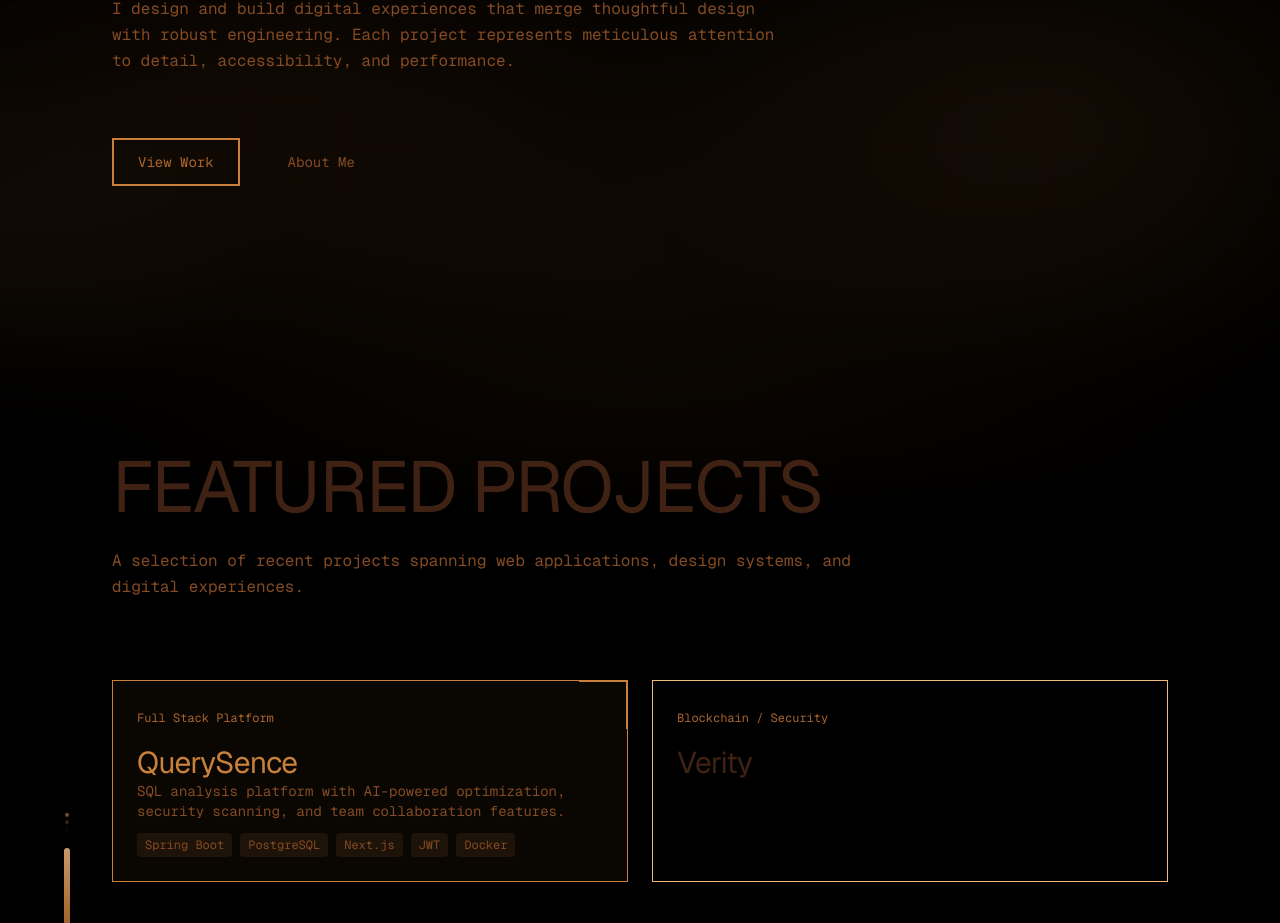
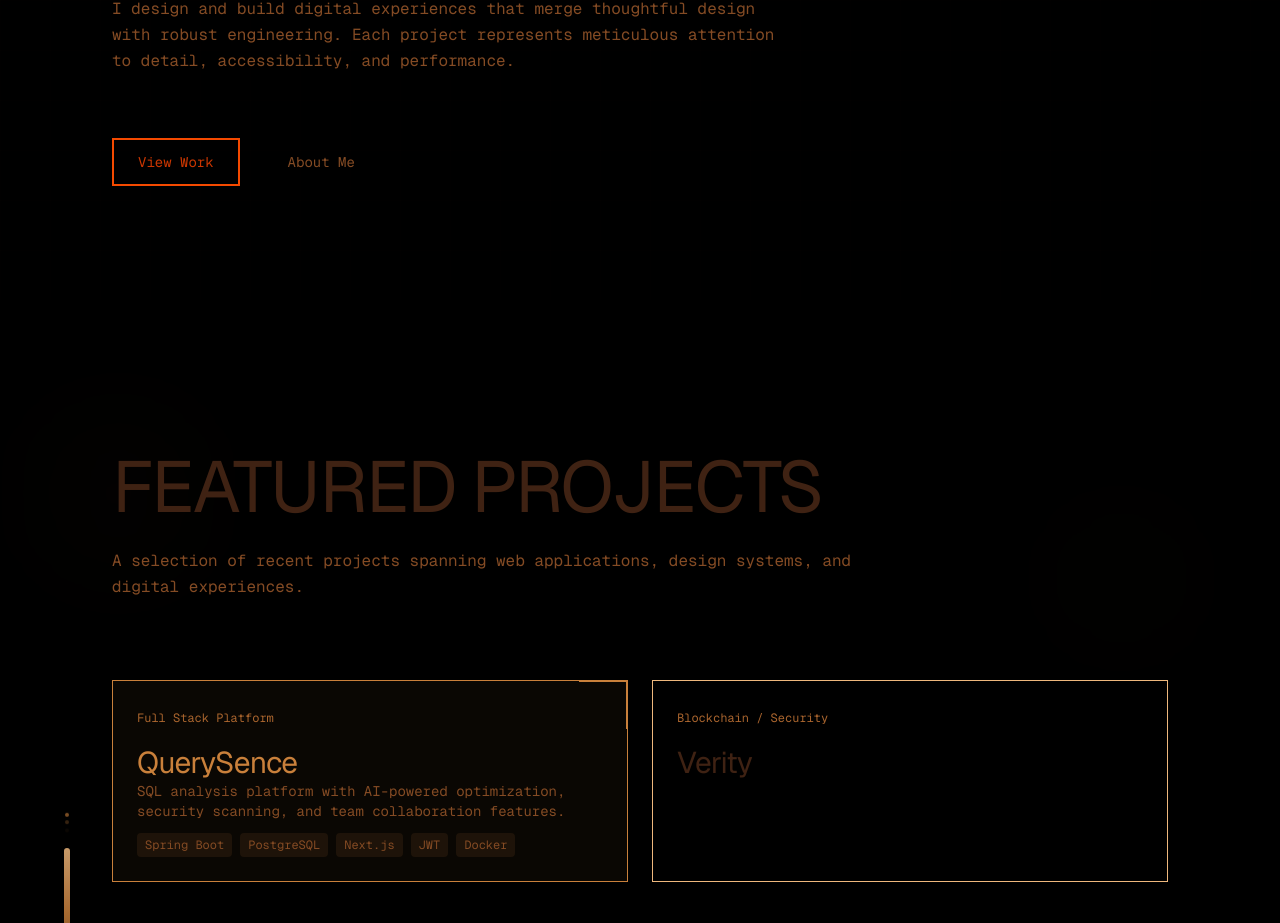
Before and after one commit to tahri-md/tahri-md.github.io, a Next.js app: page / in a window 1280 px wide. Shown: the part 500-1423 px from the top of the page. Built offline with nearby package versions, Linux system fonts and the light colour scheme.

Commit message:
Update portfolio: pure black background with warm orange/yellow theme

```diff
--- a/app/globals.css
+++ b/app/globals.css
@@ -21,57 +21,20 @@ html {
 }
 
 body {
-  @apply min-h-full overflow-x-hidden bg-black dark:bg-black text-caramel-900 dark:text-caramel-100;
+  @apply min-h-full overflow-x-hidden bg-black text-caramel-900 dark:text-caramel-100;
   position: relative;
   isolation: isolate;
 }
 
-.caramel-flow {
-  position: fixed;
-  inset: -20%;
-  z-index: 0;
-  pointer-events: none;
-  opacity: 0.4;
-  filter: blur(28px) saturate(120%);
-  background:
-    radial-gradient(45% 40% at 15% 20%, rgb(201 128 59 / 0.24), transparent 70%),
-    radial-gradient(42% 36% at 82% 24%, rgb(222 155 88 / 0.2), transparent 72%),
-    radial-gradient(50% 42% at 50% 82%, rgb(170 101 46 / 0.2), transparent 74%);
-  animation: caramel-drift 22s ease-in-out infinite alternate;
-}
-
-.caramel-flow::before,
-.caramel-flow::after {
-  content: "";
-  position: absolute;
-  inset: 0;
-  background-repeat: no-repeat;
-  mix-blend-mode: screen;
-}
-
-.caramel-flow::before {
-  background-image:
-    radial-gradient(38% 30% at 28% 68%, rgb(132 75 36 / 0.3), transparent 72%),
-    radial-gradient(34% 32% at 72% 66%, rgb(201 128 59 / 0.24), transparent 70%);
-  animation: caramel-swell 28s ease-in-out infinite;
-}
-
-.caramel-flow::after {
-  background-image:
-    radial-gradient(30% 28% at 52% 30%, rgb(238 184 125 / 0.2), transparent 68%),
-    radial-gradient(26% 24% at 12% 78%, rgb(222 155 88 / 0.18), transparent 70%);
-  animation: caramel-glide 18s ease-in-out infinite alternate;
-}
-
 @keyframes caramel-drift {
   0% {
-    transform: translate3d(-2%, -1.5%, 0) scale(1);
+    transform: translate3d(-3%, -2%, 0) scale(0.95);
   }
   50% {
-    transform: translate3d(1.2%, 1.6%, 0) scale(1.05);
+    transform: translate3d(1%, 1.5%, 0) scale(1.02);
   }
   100% {
-    transform: translate3d(2.2%, -1.2%, 0) scale(1.08);
+    transform: translate3d(3%, -2.5%, 0) scale(1);
   }
 }
 
@@ -79,22 +42,22 @@ body {
   0%,
   100% {
     transform: scale(1) rotate(0deg);
-    opacity: 0.75;
+    opacity: 0.5;
   }
   50% {
-    transform: scale(1.1) rotate(5deg);
-    opacity: 1;
+    transform: scale(1.08) rotate(3deg);
+    opacity: 0.7;
   }
 }
 
 @keyframes caramel-glide {
   0% {
-    transform: translate3d(-1.2%, 1.4%, 0);
-    opacity: 0.7;
+    transform: translate3d(-2%, 1.8%, 0);
+    opacity: 0.4;
   }
   100% {
-    transform: translate3d(1.8%, -1.6%, 0);
-    opacity: 1;
+    transform: translate3d(2%, -1.8%, 0);
+    opacity: 0.6;
   }
 }
 
--- a/app/layout.tsx
+++ b/app/layout.tsx
@@ -28,8 +28,7 @@ export default function RootLayout({
       className={`${geistSans.variable} ${geistMono.variable} h-full antialiased scroll-smooth`}
       suppressHydrationWarning
     >
-      <body className="min-h-full flex flex-col bg-black dark:bg-black text-caramel-900 dark:text-caramel-100">
-        <div className="caramel-flow" aria-hidden="true" />
+      <body className="min-h-full flex flex-col bg-black text-caramel-900 dark:text-caramel-100">
         <div className="relative z-10">
           {children}
         </div>
--- a/components/HeroSection.tsx
+++ b/components/HeroSection.tsx
@@ -32,8 +32,8 @@ export default function HeroSection() {
               href={button.href}
               className={`font-mono text-xs sm:text-sm px-4 sm:px-6 py-2 sm:py-3 transition-all duration-300 w-full sm:w-auto text-center sm:text-left ${
                 button.variant === "primary"
-                  ? "border-2 border-caramel-500 text-caramel-600 dark:text-caramel-300 hover:bg-caramel-500/10 dark:hover:bg-caramel-500/20"
-                  : "text-caramel-700 dark:text-caramel-300 hover:text-caramel-600 dark:hover:text-caramel-200"
+                  ? "border-2 border-orange-600 dark:border-orange-500 text-orange-700 dark:text-orange-400 hover:bg-orange-600/10 dark:hover:bg-orange-500/20"
+                  : "text-caramel-700 dark:text-caramel-300 hover:text-orange-600 dark:hover:text-orange-400"
               }`}
             >
               {button.label}
--- a/components/SkillsSection.tsx
+++ b/components/SkillsSection.tsx
@@ -110,7 +110,7 @@ export default function SkillsSection({
       <div
         className={cn(
           "absolute inset-0 rounded-full blur-lg opacity-0 transition-opacity duration-500 pointer-events-none",
-          "bg-linear-to-b from-caramel-300 via-caramel-500 to-caramel-700 dark:from-caramel-400 dark:via-caramel-600 dark:to-caramel-800",
+          "bg-linear-to-b from-orange-400 via-orange-500 to-orange-700 dark:from-orange-500 dark:via-orange-600 dark:to-orange-800",
           isOpen && "opacity-30"
         )}
       />
--- a/components/WorkSection.tsx
+++ b/components/WorkSection.tsx
@@ -1,7 +1,8 @@
 "use client"
 
 import { cn } from "@/utils/utils"
-import { useMemo, useState } from "react"
+import { useMemo, useState, useEffect, useRef } from "react"
+import { animateFloatingOrbs } from "@/lib/animations"
 
 interface Project {
   title: string
@@ -137,8 +138,8 @@ function WorkCard({ project, alwaysActive = false }: WorkCardProps) {
         project.span,
         isIncoming
           ? isActive || alwaysActive
-            ? "border-orange-500 dark:border-pink-400 shadow-lg shadow-orange-500/20 dark:shadow-pink-400/20"
-            : "border-orange-400/50 dark:border-pink-400/50"
+            ? "border-orange-600 dark:border-orange-500 shadow-lg shadow-orange-600/20 dark:shadow-orange-500/20"
+            : "border-orange-500/50 dark:border-orange-400/50"
           : isActive
           ? "border-caramel-500 dark:border-caramel-500"
           : "border-caramel-300 dark:border-caramel-700"
@@ -150,7 +151,7 @@ function WorkCard({ project, alwaysActive = false }: WorkCardProps) {
         className={cn(
           "absolute inset-0 transition-opacity duration-500",
           isIncoming
-            ? "bg-gradient-to-br from-orange-500/10 to-pink-500/10 dark:from-orange-500/15 dark:to-pink-500/15"
+            ? "bg-linear-to-br from-orange-500/10 to-yellow-500/10 dark:from-orange-600/15 dark:to-yellow-500/15"
             : "bg-caramel-500/5 dark:bg-caramel-500/10",
           isActive ? "opacity-100" : "opacity-0"
         )}
@@ -160,7 +161,7 @@ function WorkCard({ project, alwaysActive = false }: WorkCardProps) {
         <span className={cn(
           "font-mono text-xs",
           isIncoming
-            ? "text-orange-600 dark:text-pink-400 font-semibold"
+            ? "text-orange-700 dark:text-orange-400 font-semibold"
             : "text-caramel-600 dark:text-caramel-400"
         )}>
           {project.type}
@@ -170,7 +171,7 @@ function WorkCard({ project, alwaysActive = false }: WorkCardProps) {
           className={cn(
             "text-xl md:text-2xl lg:text-3xl font-(--font-bebas) transition-colors duration-300 mt-4 tracking-tight line-clamp-2",
             isIncoming
-              ? isActive ? "text-orange-500 dark:text-pink-400" : "text-caramel-900 dark:text-caramel-100"
+              ? isActive ? "text-orange-600 dark:text-orange-400" : "text-caramel-900 dark:text-caramel-100"
               : isActive ? "text-caramel-500" : "text-caramel-900 dark:text-caramel-100"
           )}
         >
@@ -249,6 +250,7 @@ function ProjectGrid({ projects }: ProjectGridProps) {
 }
 
 export default function WorkSection({ selectedSkills }: WorkSectionProps) {
+  const sectionRef = useRef<HTMLElement>(null)
   const filteredProjects = useMemo(() => {
     if (selectedSkills.size === 0) {
       return PROJECTS
@@ -258,9 +260,36 @@ export default function WorkSection({ selectedSkills }: WorkSectionProps) {
     )
   }, [selectedSkills])
 
+  useEffect(() => {
+    if (sectionRef.current) {
+      animateFloatingOrbs(sectionRef.current)
+    }
+  }, [])
+
   return (
-    <section id={SECTION_ID} className="relative w-full py-16 sm:py-20 md:py-24 lg:py-32 px-4 sm:px-6 md:px-12 lg:px-20 xl:px-28">
-      <div className="max-w-7xl mx-auto">
+    <section ref={sectionRef} id={SECTION_ID} className="relative w-full py-16 sm:py-20 md:py-24 lg:py-32 px-4 sm:px-6 md:px-12 lg:px-20 xl:px-28 overflow-hidden">
+      {/* Floating caramel orbs */}
+      {[
+        { size: 120, opacity: 0.08, top: "10%", left: "5%" },
+        { size: 80, opacity: 0.06, top: "60%", left: "90%" },
+        { size: 100, opacity: 0.09, top: "70%", left: "8%" },
+        { size: 90, opacity: 0.07, top: "20%", left: "85%" },
+      ].map((orb, i) => (
+        <div
+          key={i}
+          data-float-orb
+          className="absolute rounded-full blur-3xl pointer-events-none"
+          style={{
+            width: `${orb.size}px`,
+            height: `${orb.size}px`,
+            top: orb.top,
+            left: orb.left,
+            background: `radial-gradient(circle, rgba(251, 146, 60, ${orb.opacity}) 0%, transparent 70%)`,
+          }}
+        />
+      ))}
+
+      <div className="max-w-7xl mx-auto relative z-10">
         <SectionHeader />
         <div className="mt-12 sm:mt-14 md:mt-16 lg:mt-20">
           <ProjectGrid projects={filteredProjects} />
--- a/components/highlight-text.tsx
+++ b/components/highlight-text.tsx
@@ -13,7 +13,7 @@ interface HighlightTextProps {
   highlightColor?: string
 }
 
-export function HighlightText({ children, className = "", parallaxSpeed = 0.3, highlightColor = "bg-gradient-to-r from-amber-400 via-yellow-300 to-amber-400" }: HighlightTextProps) {
+export function HighlightText({ children, className = "", parallaxSpeed = 0.3, highlightColor = "bg-gradient-to-r from-orange-500 via-yellow-400 to-orange-500" }: HighlightTextProps) {
   const containerRef = useRef<HTMLSpanElement>(null)
   const highlightRef = useRef<HTMLSpanElement>(null)
   const textRef = useRef<HTMLSpanElement>(null)
--- a/lib/animations.tsx
+++ b/lib/animations.tsx
@@ -65,3 +65,26 @@ export const parallaxY = (element: HTMLElement | null, speed = 0.3) => {
     },
   })
 }
+
+export const animateFloatingOrbs = (container: HTMLElement | null) => {
+  if (!container) return
+
+  const orbs = container.querySelectorAll("[data-float-orb]")
+
+  orbs.forEach((orb, index) => {
+    const duration = 4 + Math.random() * 2
+    const delay = index * 0.3
+    const moveX = (Math.random() - 0.5) * 40
+    const moveY = (Math.random() - 0.5) * 60
+
+    gsap.to(orb, {
+      x: moveX,
+      y: moveY,
+      duration: duration,
+      delay: delay,
+      ease: "sine.inOut",
+      repeat: -1,
+      yoyo: true,
+    })
+  })
+}
--- a/tailwind.config.ts
+++ b/tailwind.config.ts
@@ -10,7 +10,7 @@ export default {
       colors: {
         background: 'var(--background)',
         foreground: 'var(--foreground)',
-        accent: '#c9803b',
+        accent: '#f97316',
         primary: '#3f2213',
         secondary: '#61361c',
         caramel: {
```
Also changed, not shown: components/principles-section.tsx (+31 -4 lines).
